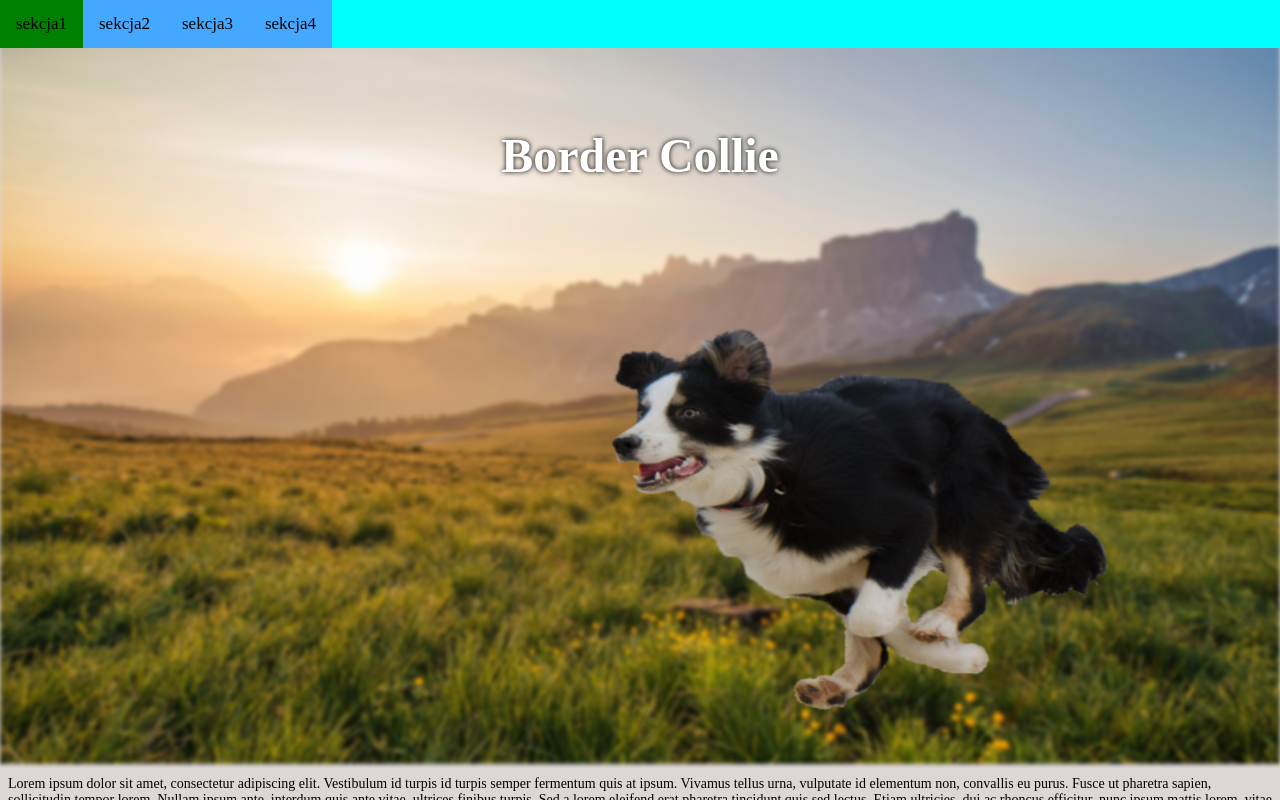
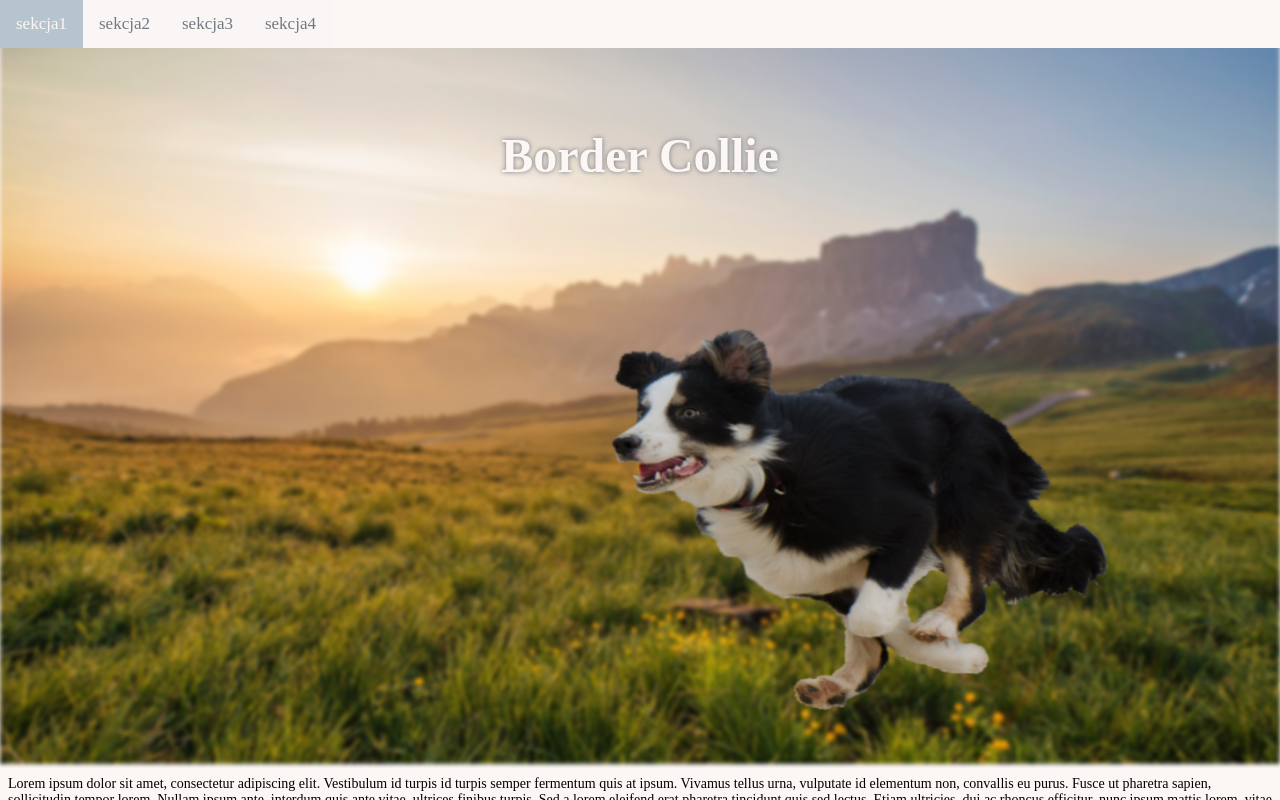
Before and after one commit to SikoraKam/responsywne-www, a React (Vite) app in the folder project1/spa-page-with-paralaxy/: page / in a window 1280 px wide. Built offline with nearby package versions, Linux system fonts and the light colour scheme.

Commit message:
project1: updated colors

```diff
--- a/project1/spa-page-with-paralaxy/src/App.style.css
+++ b/project1/spa-page-with-paralaxy/src/App.style.css
@@ -8,5 +8,5 @@ body {
     overflow-y: auto;
     overflow-x: hidden;
     perspective: 10px;
-    background-color: #ddd6d6;
+    background-color: #fcf7f7;
 }
--- a/project1/spa-page-with-paralaxy/src/components/Menu/Menu.style.css
+++ b/project1/spa-page-with-paralaxy/src/components/Menu/Menu.style.css
@@ -2,7 +2,7 @@ ul {
     all: unset;
     list-style: none;
     display: flex;
-    background-color: aqua;
+    background-color:  #FCF6F5FF;
     overflow: hidden;
     justify-content: space-between;
 }
--- a/project1/spa-page-with-paralaxy/src/components/Menu/MenuItem.style.css
+++ b/project1/spa-page-with-paralaxy/src/components/Menu/MenuItem.style.css
@@ -1,12 +1,12 @@
 li {
-    background-color: #45a8ff;
+    background-color: #faf6f5;
     display: none;
 }
 
 li a{
     float: left;
     display: block;
-    color: #000000;
+    color: #727981;
     text-align: center;
     padding: 14px 16px;
     text-decoration: none;
@@ -18,8 +18,12 @@ li:hover {
     cursor: pointer;
 }
 li.active {
-    background-color: green;
+    background-color: #b6c4cd;
     display: block;
+}
+
+li.active a {
+    color: #FCF6F5FF;
 }
 
 li.dropdown {
--- a/project1/spa-page-with-paralaxy/src/sections/intruduction/intruduction.style.css
+++ b/project1/spa-page-with-paralaxy/src/sections/intruduction/intruduction.style.css
@@ -1,6 +1,6 @@
 .title {
-    text-shadow: 0 0 5px black;
-    color: white;
+    text-shadow: 0 0 5px #727981;
+    color: #FCF6F5FF;
     align-self: flex-start;
     font-size: 48px;
     margin-top: 80px;
@@ -9,7 +9,7 @@
 section {
     font-size: 14px;
     padding: 8px;
-    background-color: #ddd6d6;
+    background-color:  #FCF6F5FF;
 }
 
 header {
```
